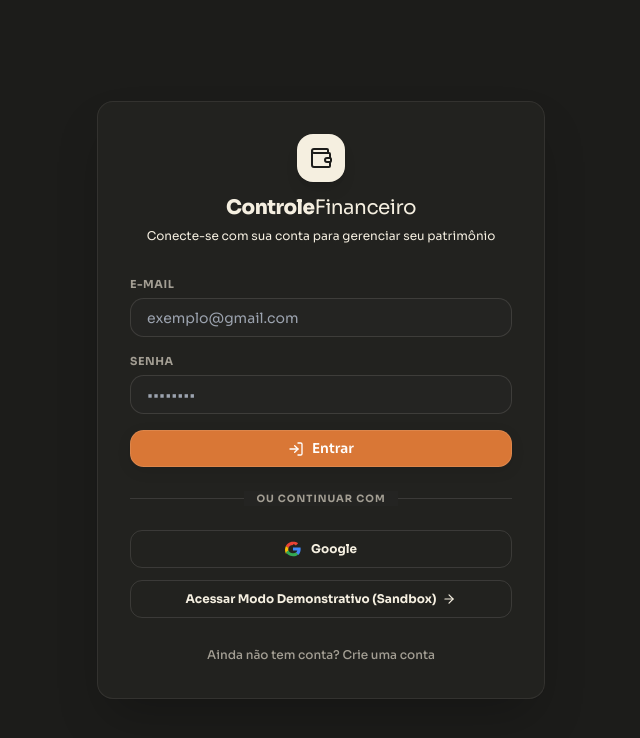
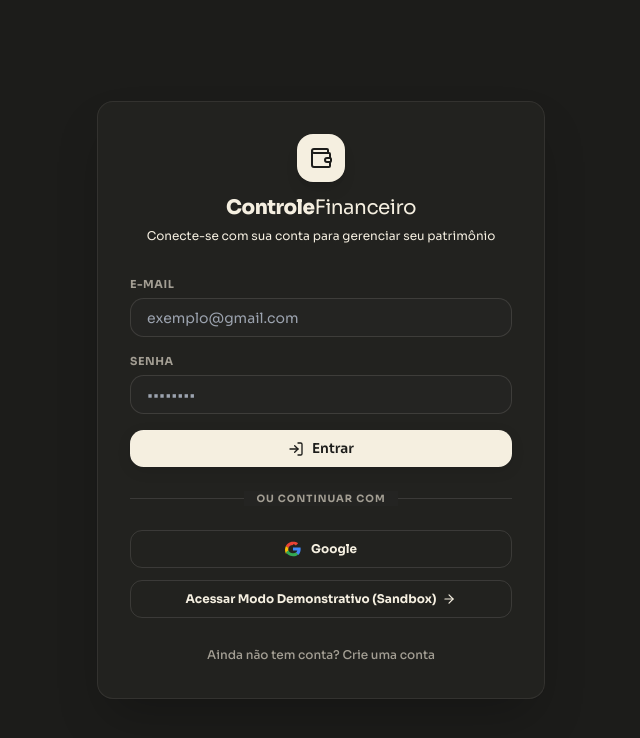
Before and after one commit to miguel2004silva/controle-financeiro, a Next.js app: page /login in a window 1280 px wide. Shown: the top 738 px of the page, without its empty margins (319-959 px from the left). Built offline with nearby package versions, Linux system fonts and the light colour scheme; no server answers.

Commit message:
fix(ui): correcao do layout da sidebar sem colisao, alinhamento universal de fonte Sora e reversao para preto/obsidiana

```diff
--- a/src/app/globals.css
+++ b/src/app/globals.css
@@ -5,15 +5,15 @@
 @tailwind utilities;
 
 :root {
-  /* Komadi Admin Light Palette (#f5efe0 + Caramel #C86D3B) */
+  /* Komadi Admin Light Palette (#f5efe0) */
   --background: #F5EFE0;
   --foreground: #1C1C1A;
   --card: #FAF6ED;
   --card-foreground: #1C1C1A;
-  --primary: #C86D3B; /* Komadi Caramel */
-  --primary-foreground: #FFFFFF;
-  --accent: #C86D3B;
-  --accent-foreground: #FFFFFF;
+  --primary: #1C1C1A;
+  --primary-foreground: #F5EFE0;
+  --accent: #1C1C1A;
+  --accent-foreground: #F5EFE0;
   --muted: #EAE3D2;
   --muted-foreground: #78746D;
   --border: rgba(28, 28, 26, 0.12);
@@ -34,15 +34,15 @@
 }
 
 [data-theme='dark'] {
-  /* Komadi Admin Dark Palette (#1c1c1a + Caramel #D97736) */
+  /* Komadi Admin Dark Palette (#1c1c1a) */
   --background: #1C1C1A;
   --foreground: #F5EFE0;
   --card: #242422;
   --card-foreground: #F5EFE0;
-  --primary: #D97736; /* Bright Caramel for dark mode */
-  --primary-foreground: #FFFFFF;
-  --accent: #D97736;
-  --accent-foreground: #FFFFFF;
+  --primary: #F5EFE0;
+  --primary-foreground: #1C1C1A;
+  --accent: #F5EFE0;
+  --accent-foreground: #1C1C1A;
   --muted: #2C2C29;
   --muted-foreground: #A39E93;
   --border: rgba(245, 239, 224, 0.12);
@@ -61,7 +61,7 @@
   --indigo-fg: #818CF8;
 }
 
-* {
+*, ::before, ::after, html, body, input, button, select, textarea, label, table, th, td, span, div, p, a, h1, h2, h3, h4, h5, h6 {
   border-color: var(--border);
   box-sizing: border-box;
   font-family: 'Sora', sans-serif !important;
--- a/src/components/layout-wrapper.tsx
+++ b/src/components/layout-wrapper.tsx
@@ -133,15 +133,15 @@
     <div className="min-h-screen bg-background text-foreground flex flex-col md:flex-row">
 
       {/* 1. FIXED DESKTOP SIDEBAR - KOMADI ADMIN STYLE */}
-      <aside className="hidden md:flex fixed top-0 bottom-0 left-0 w-62 bg-card/70 backdrop-blur-xl text-foreground flex-col z-40 border-r border-border/15 px-4 pt-6 pb-6 transition-all duration-300">
+      <aside className="hidden md:flex fixed top-0 bottom-0 left-0 w-64 bg-card/80 backdrop-blur-xl text-foreground flex-col z-40 border-r border-border/15 px-4 pt-6 pb-6 transition-all duration-300">
         {/* Sidebar Logo */}
         <div className="flex items-center gap-3 px-3 mb-8">
-          <div className="w-10 h-10 rounded-xl bg-primary text-primary-foreground flex items-center justify-center font-extrabold shadow-md shadow-primary/20">
+          <div className="w-10 h-10 rounded-xl bg-foreground text-background flex items-center justify-center font-extrabold shadow-md">
             <Wallet size={20} />
           </div>
           <div>
             <h2 className="font-extrabold text-sm tracking-tight text-foreground leading-tight">
-              Controle<span className="text-primary font-bold">Fin</span>
+              Controle<span className="opacity-70">Fin</span>
             </h2>
             <p className="text-[10.5px] font-medium text-muted-foreground/60">Painel Financeiro</p>
           </div>
@@ -169,11 +169,11 @@
                 href={item.href}
                 className={`relative flex items-center gap-3 h-12 px-3.5 rounded-xl shrink-0 transition-colors duration-200 outline-none ${
                   isActive
-                    ? 'bg-primary text-primary-foreground font-bold shadow-md shadow-primary/20'
+                    ? 'bg-foreground text-background font-bold shadow-sm'
                     : 'text-foreground/75 hover:bg-muted/50 hover:text-foreground font-medium'
                 }`}
               >
-                <Icon size={18} className={`relative z-10 ${isActive ? 'text-primary-foreground' : 'text-muted-foreground/60'}`} />
+                <Icon size={18} className={`relative z-10 ${isActive ? 'text-background' : 'text-muted-foreground/60'}`} />
                 <span className="relative z-10 text-[14px] tracking-tight">{item.name}</span>
               </Link>
             );
@@ -190,7 +190,7 @@
               </p>
               <p className="text-[10.5px] font-medium text-muted-foreground/60 truncate">Conta Ativa</p>
             </div>
-            <div className="w-7 h-7 rounded-lg bg-primary/10 text-primary flex items-center justify-center font-bold text-xs shrink-0">
+            <div className="w-7 h-7 rounded-lg bg-foreground/10 text-foreground flex items-center justify-center font-bold text-xs shrink-0">
               {user?.name?.[0] || user?.email?.[0] || 'U'}
             </div>
           </div>
@@ -223,11 +223,11 @@
       {/* 2. MOBILE HEADER & BOTTOM NAV */}
       <header className="h-16 px-4 border-b border-border/15 flex items-center justify-between bg-card/80 backdrop-blur-md sticky top-0 z-40 md:hidden transition-colors duration-200">
         <div className="flex items-center gap-2.5">
-          <div className="w-8 h-8 rounded-xl bg-primary text-primary-foreground flex items-center justify-center font-bold">
+          <div className="w-8 h-8 rounded-xl bg-foreground text-background flex items-center justify-center font-bold">
             <Wallet size={16} />
           </div>
           <span className="font-extrabold text-xs tracking-tight text-foreground">
-            Controle<span className="text-primary font-bold">Fin</span>
+            Controle<span className="opacity-75">Fin</span>
           </span>
         </div>
 
@@ -252,7 +252,7 @@
       </header>
 
       {/* 3. MAIN CONTAINER & ROUTE PAGES */}
-      <div className="flex-1 flex flex-col md:pl-62 min-h-screen bg-background transition-colors duration-200">
+      <div className="flex-1 flex flex-col md:pl-64 min-h-screen bg-background transition-colors duration-200">
 
         {/* Page Top Header - Desktop & Mobile */}
         <header className="w-full border-b border-border/15 px-6 pt-6 pb-4 flex flex-col sm:flex-row justify-between items-start sm:items-center gap-4 transition-colors">
@@ -303,10 +303,10 @@
               key={item.name}
               href={item.href}
               className={`flex flex-col items-center justify-center flex-grow py-2 gap-1 text-[10px] font-bold transition-colors ${
-                isActive ? 'text-primary font-extrabold' : 'text-muted-foreground hover:text-foreground'
+                isActive ? 'text-foreground font-extrabold' : 'text-muted-foreground hover:text-foreground'
               }`}
             >
-              <Icon className={isActive ? 'text-primary scale-110' : ''} size={18} />
+              <Icon className={isActive ? 'text-foreground scale-110' : ''} size={18} />
               <span>{item.name.split(' ')[0]}</span>
             </Link>
           );
```
